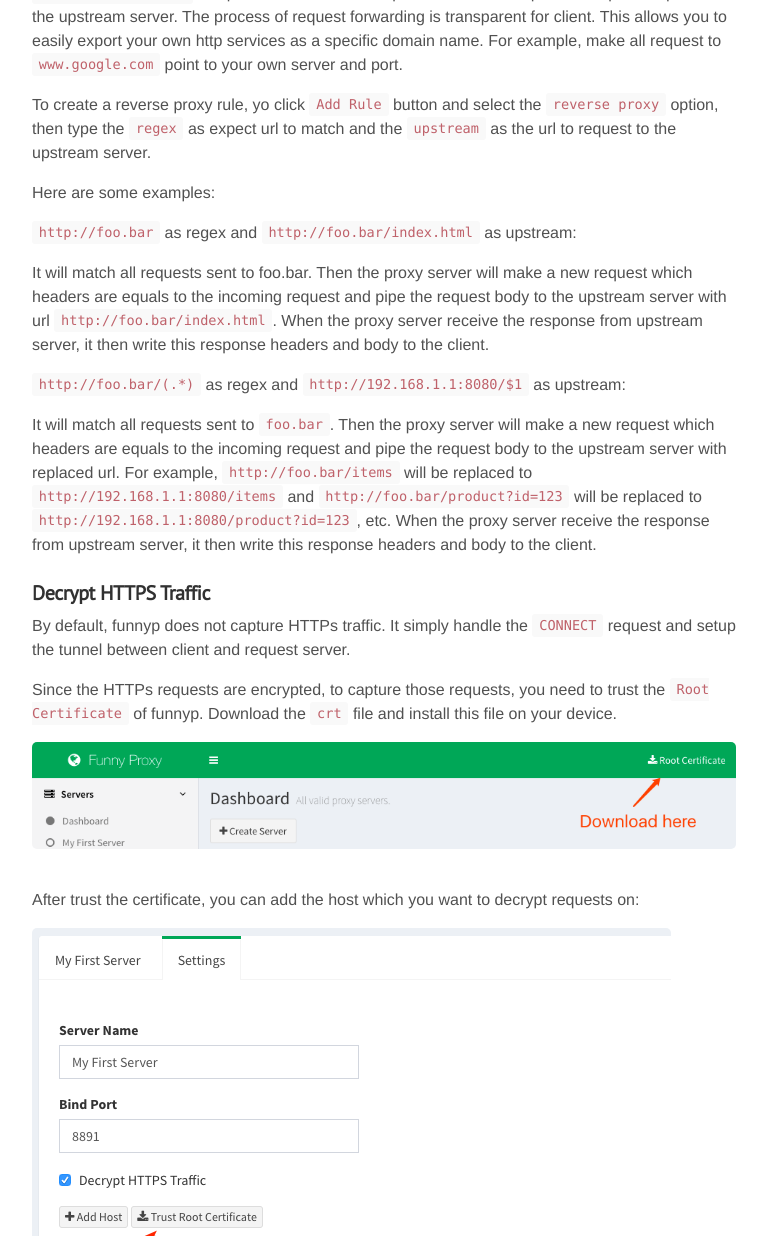
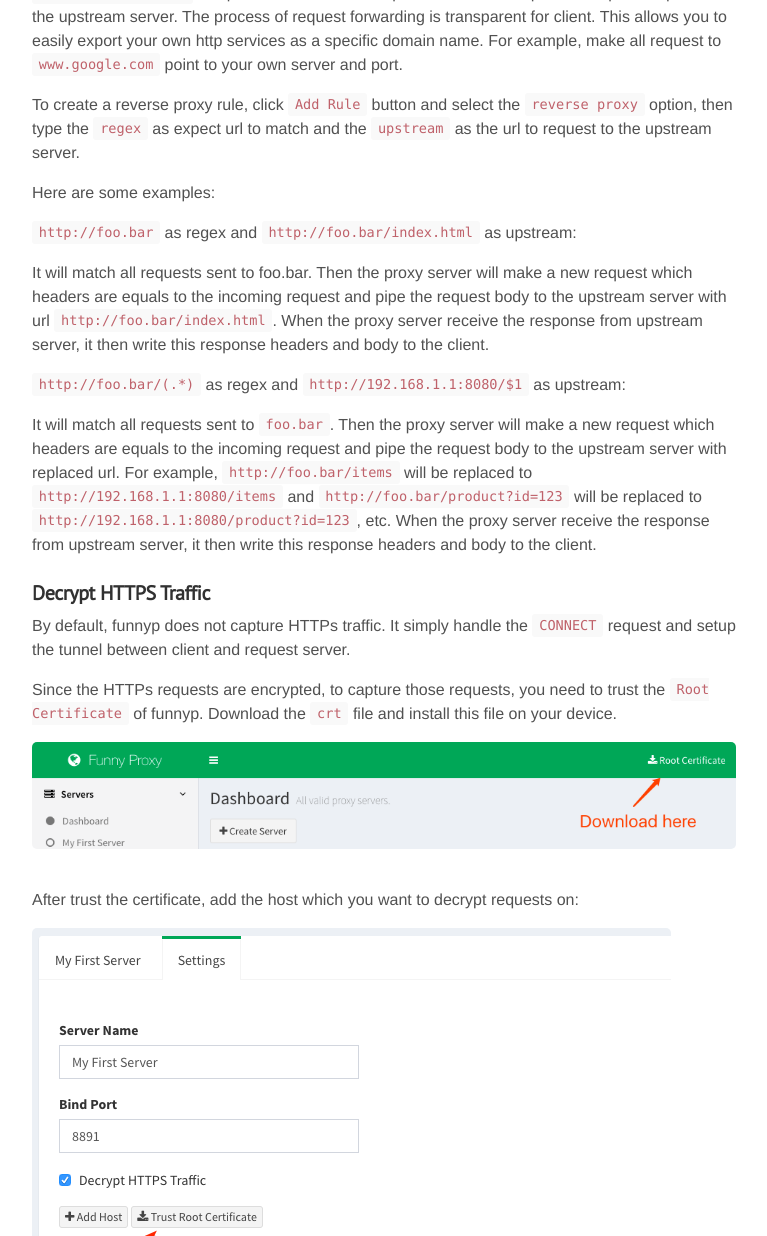
Before and after one commit to guoyu511/funnyp, a Jekyll site: the page built from index.md, in a window 1280 px wide and 1400 px high, scrolled down 3404 px, cut to the strip 164-1400 px from the top of the window. Shown: the whole strip, without its empty margins (256-1023 px from the left). Built offline with Jekyll 4.4.1, drawn with Linux system fonts in a browser that asks for light colours; comment, search, counter and statistics services are not loaded; some of the changed text lies outside the part shown.

Commit message:
update index.md

```diff
--- a/index.md
+++ b/index.md
@@ -106,7 +106,7 @@ It will match all request sent to foo.bar which path start with `/items`
 
 `Redirect rule` is used to redirect requests to specified locations.
 
-To create a redirect rule, yo click `Add Rule` button and select the `redirect` option, then type the `regex` as expect url to match and the `Redirect location` as the url to redirect to.
+To create a redirect rule, click `Add Rule` button and select the `redirect` option, then type the `regex` as expect url to match and the `Redirect location` as the url to redirect to.
 
 The `regexp` could be any valid regular expression as discussed above.
 
@@ -126,7 +126,7 @@ It will match all requests sent to foo.bar with any path and send a redirect res
 
 `Reverse proxy rule` is a powerful tool for development. It handle requests and pass requests to the upstream server. The process of request forwarding is transparent for client. This allows you to easily export your own http services as a specific domain name. For example, make all request to `www.google.com` point to your own server and port.
 
-To create a reverse proxy rule, yo click `Add Rule` button and select the `reverse proxy` option, then type the `regex` as expect url to match and the `upstream` as the url to request to the upstream server.
+To create a reverse proxy rule, click `Add Rule` button and select the `reverse proxy` option, then type the `regex` as expect url to match and the `upstream` as the url to request to the upstream server.
 
 Here are some examples:
 
@@ -146,7 +146,7 @@ Since the HTTPs requests are encrypted, to capture those requests, you need to t
 
 ![root certificate](images/root_certificate.png)
 
-After trust the certificate, you can add the host which you want to decrypt requests on:
+After trust the certificate, add the host which you want to decrypt requests on:
 
 ![add https host](images/add_https_host.png)
 
```
